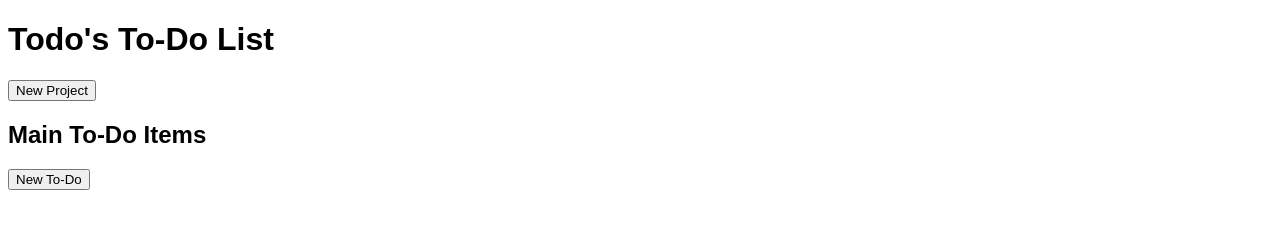
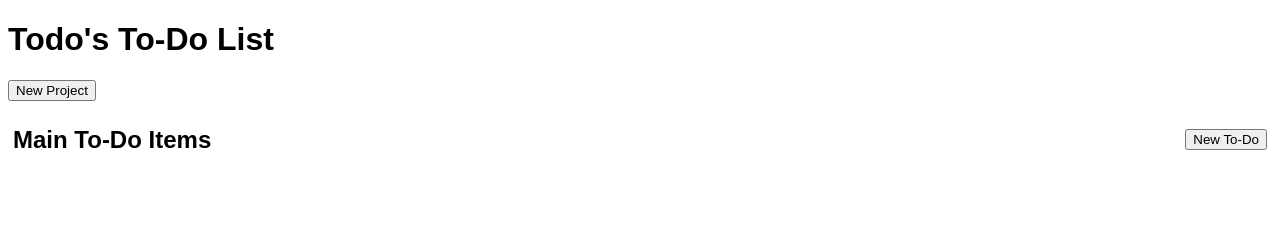
Before and after one commit to henthaii/todo-list, a website built with webpack: page src/template.html in a window 1280 px wide. Built offline with nearby package versions, Linux system fonts and the light colour scheme.

Commit message:
added in styling for the todo card and project headings

```diff
--- a/src/project-component.js
+++ b/src/project-component.js
@@ -18,8 +18,10 @@ function newProject() {
                 <button type="button" class="cancel">Cancel</button>
             </form>
         </dialog>
-        <h2></h2>
-        <button class="todo">New To-Do</button>
+        <div class="project-header">
+            <h2></h2>
+            <button class="todo">New To-Do</button>
+        </div>
     `;
     return project;
 }
--- a/src/styles.css
+++ b/src/styles.css
@@ -1,10 +1,23 @@
 body {
     font-family: Arial, Helvetica, sans-serif;
+}
+
+.project-header {
+    display: flex;
+    justify-content: space-between;
+    align-items: center;
+    padding: 5px;
+}
+
+.todo {
+    height: 50%;
 }
 
 .todo-card {
     border: 1px solid black;
     margin: 10px;
+    border-radius: 10px;
+    padding: 5px;
 }
 
 .todo-card .extra-fields {
@@ -18,3 +31,7 @@ body {
     max-height: 150px;
     opacity: 1;
 }
+
+h3 {
+    margin: 1%;
+}
--- a/src/template.html
+++ b/src/template.html
@@ -15,8 +15,10 @@
     </header>
     <div class="container">
         <div class="project-card">
-            <h2>Main To-Do Items</h2>
-            <button class="todo">New To-Do</button>
+            <div class="project-header">
+                <h2>Main To-Do Items</h2>
+                <button class="todo">New To-Do</button>
+            </div>
         </div>
     </div>
      <script type="module" src="./src/index.js"></script>
--- a/src/todo-component.js
+++ b/src/todo-component.js
@@ -41,4 +41,6 @@ function deleteTodoFromArray(projectId,id) {
     };
 };
 
+
+
 export {mainTodo, Todo, addTodoToArray, getTodoName, deleteTodoFromArray}
```
